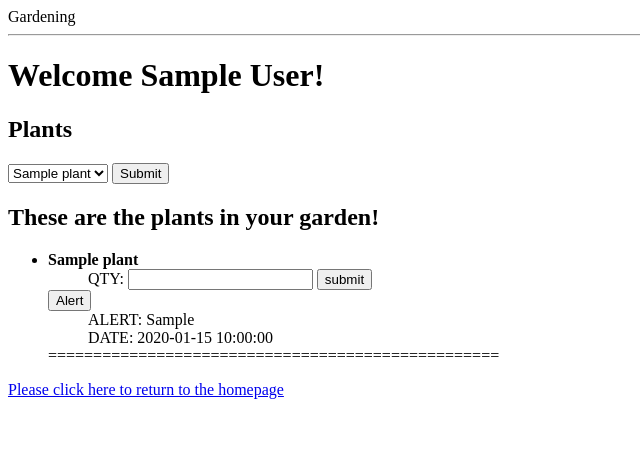
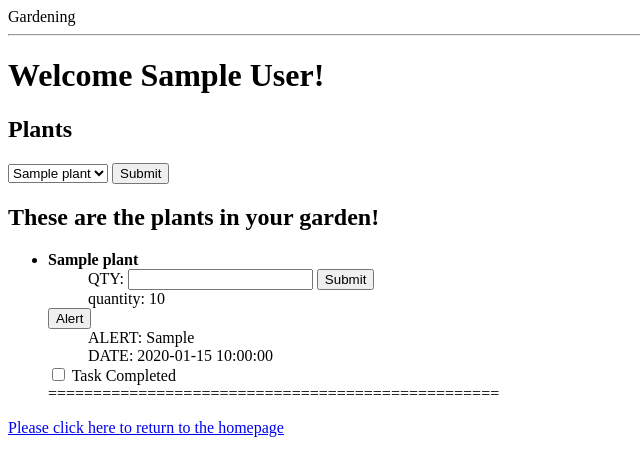
Before and after one commit to rdacso/Gardening-app, a Flask app: page /users/1 in a window 1280 px wide. Shown: the top 476 px of the page, without its empty margins (0-640 px from the left). Run offline with Flask 2, Linux system fonts and the light colour scheme; tables that the repository leaves empty hold one stand-in row (values such as "Sample post"); some libraries are stand-ins or nearby versions.

Commit message:
completed basic functionality of site. users can now add qty, alerts, plants, and mark tasks as complete

```diff
--- a/helper.py
+++ b/helper.py
@@ -7,13 +7,13 @@ import math
 
 def load_all_alerts_types():
     """returns alert types available in db """
-    load_alerts = set(AlertType.query.all())
+    load_alerts = AlertType.query.all()
 
     return load_alerts
 
 def load_all_plant_types():
     """returns all plant types available in db """
-    load_plants = set(PlantType.query.all())
+    load_plants = PlantType.query.all()
 
     return load_plants
 
--- a/model.py
+++ b/model.py
@@ -47,7 +47,6 @@ class UserPlant(db.Model):
     __tablename__ = "userplants"
 
     up_id = db.Column(db.Integer, autoincrement=True, primary_key=True)
-    alert_id = db.Column(db.Integer)
     plant_id = db.Column(db.Integer, db.ForeignKey('plants.plant_id'))
     user_id = db.Column(db.Integer, db.ForeignKey('users.user_id'))
     qty = db.Column(db.Integer)
@@ -122,7 +121,7 @@ class Alert(db.Model):
     alert_id = db.Column(db.Integer, autoincrement=True, primary_key=True)
     user_plant_id = db.Column(db.Integer, db.ForeignKey('userplants.up_id'))
     date = db.Column(db.DateTime)
-    completion = db.Column(db.Boolean)
+    completion = db.Column(db.Boolean, default='False')
     alert_type_id = db.Column(db.Integer, db.ForeignKey('alerttype.alert_type_id'))
 
 
--- a/server.py
+++ b/server.py
@@ -200,7 +200,7 @@ def add_alerts():
     return redirect("/users/" + str(user_id))
 
 
-@app.route('/addqty.json', methods=['POST'])
+@app.route('/addqty', methods=['POST'])
 def add_qty():
     qty = request.form.get('qty')
     user_plant_id = request.form.get('user_plant_id')
@@ -221,7 +221,30 @@ def add_qty():
     # db.session.add(plant_number)
     db.session.commit()
 
-    return jsonify({'qty' : qty, 'user_plant_id': user_plant_id})
+    return redirect("/users/" + str(user_id))
+
+@app.route('/completealert', methods=['POST'])
+def complete_alert():
+    completion = request.form.get('completion')
+    user_plant_id = request.form.get('user_plant_id')
+
+    print "user_plant_id", user_plant_id
+
+    user_id = session.get('user_id')
+
+    if user_id:
+        alert_completion = Alert.query.get(user_plant_id)
+        alert_completion.completion = completion
+
+    else:
+        raise Exception("No user logged in.")
+
+
+    flash('Task status updated')
+    # db.session.add(plant_number)
+    db.session.commit()
+
+    return redirect("/users/" + str(user_id))
 
 
 if __name__ == "__main__":
--- a/templates/base.html
+++ b/templates/base.html
@@ -45,14 +45,6 @@ $(".userform").on("submit", function(){
       var formInputs = $(this);
       console.log(formInputs);
   })
-// when submit button is clicked on an ajax form, run the ajax call
-$('.agileform').on('submit', function(){
-    evt.preventDefault();
-      console.log($(this));
-      var formInputs = $(this).serialize();
-      console.log(formInputs);
-
-  })
 
 
 </script>
--- a/templates/user_form.html
+++ b/templates/user_form.html
@@ -11,9 +11,6 @@
       <label> City <label><input type='text' name='city'><br>
       <label> State <label><input type='text' name='state'><br>
       <label> Zip Code <label><input type='text' name='zip_code'><br>
-      <label> Alerts <label><br>
-        <input type='radio' name='alerts' value='True'> On <br>
-        <input type='radio' name='alerts' value='False'> Off <br>
       <label> Password </label><input type='password' name='password'><br>
       <input type="submit">
 </form>
--- a/templates/user_info.html
+++ b/templates/user_info.html
@@ -64,10 +64,11 @@
               <a id='plant_common_name'>
                 <b>{{ plant.plant_type.common_name }}</b>
 
-              <form action='/addqty.json' method='POST' class='agileform'>
+              <form action='/addqty' method='POST' class='userform'>
                 <input type='hidden' value='{{ plant.up_id }}' id='qtyhidden{{ plant.up_id }}' name='user_plant_id'>
-                <ul> QTY: <input type='number' id='qty{{ plant.up_id }}' name='qty'> <input type='button' value='submit' id='submit{{ plant.up_id }}'></ul>
+                <ul> QTY: <input type='number' id='qty{{ plant.up_id }}' name='qty'> <input type='submit' class='qtysubmit' id='qtysubmit{{ plant.up_id }}'></ul>
               </form>
+                  <ul> quantity: {{ plant.qty }}</ul>
 
           <!-- Trigger/Open The Modal -->
           <button id="{{ plant.up_id }}" class='modalbutton'>Alert</button>
@@ -92,13 +93,18 @@
             </div>
             <!--Display the alerts for each specific plant -->
           </div>
-              <div id='alert{{ plant.up_id }}'>
+              <div id='alert{{ plant.up_id }}' class='alertinfo'>
                 <input type='hidden' value='{{ plant.up_id }}' id='alerthidden{{ plant.up_id }}' name='user_plant_id'>
                 {% for alert in plant.alerts: %}
                   <ul> ALERT: {{ alert.alert_type }}</ul>
                   <ul> DATE: {{ alert.date }} </ul>
+                  <form action='/completealert' method='POST' class='userform'>
+                    <input type='hidden' value='{{ plant.up_id }}' id='completionhidden{{ plant.up_id }}' name='user_plant_id'>
+                    <input type='checkbox' name='completion' class = alertcomplete id=alertcomplete'{{ plant.up_id }}'' value='True'> Task Completed
+                  </form>
                   ==================================================
                 {% endfor %}
+
               </div>
 
       {% endfor %}
@@ -107,7 +113,39 @@
 <a href='\'> Please click here to return to the homepage </a>
 
 
+<script type="text/javascript" src='https://cdnjs.cloudflare.com/ajax/libs/jquery/3.1.1/jquery.min.js'></script>
 
+<script type='text/javascript'>
+'use strict';
+// when submit button is clicked on an ajax form, run the ajax call
 
+function hide_task(){
 
+}
+
+  $(".agileform").on("submit", function(evt){
+      evt.preventDefault();
+      console.log($(this));
+      var formInputs = $(this).serialize();
+      console.log(formInputs);
+      $.post('/addqty.json', formInputs, displayInfo);
+  })
+
+function displayInfo(result){
+  var id = $(this).attr('id');
+  console.log('id')
+  $('#submit'+ id).css('display', 'block');
+}
+
+$('.qtysubmit').on('submit', displayInfo);
+
+  $("input").change(function(){
+      var task_completion = $(this).val();
+      if(task_completion == 'True'){
+          $(".alertinfo").hide();
+      }
+
+});
+
+</script>
 {% endblock %}
```
